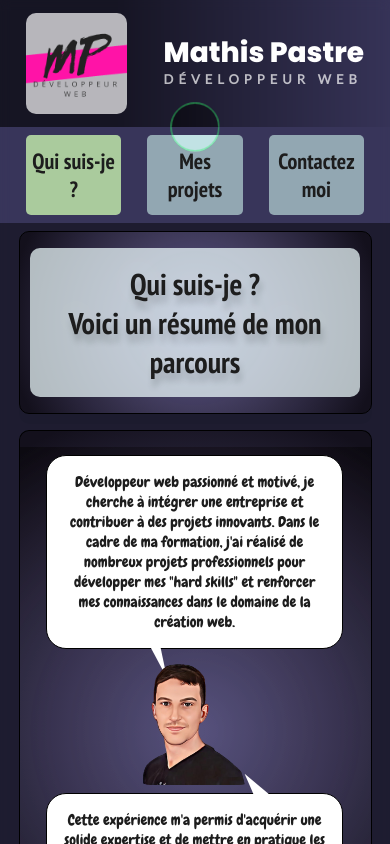
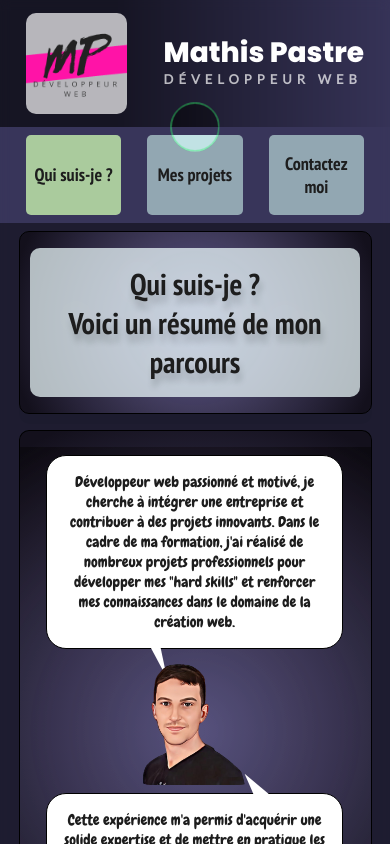
Before and after one commit to MathisPastreNelson/portfolio-mathis-pastre, a React (Create React App) app: page / in a window 390 px wide. Shown: the top 844 px of the page. Built offline with nearby package versions, Linux system fonts and the light colour scheme.

Commit message:
button switch ok

```diff
--- a/src/style/_navBar.scss
+++ b/src/style/_navBar.scss
@@ -31,3 +31,9 @@
 .buttonSwitchComponent.active {
   background-color: rgba(210, 255, 180, 0.747);
 }
+
+@media (max-width: 1132px) {
+  .buttonSwitchComponent {
+    font-size: 18px;
+  }
+}
--- a/src/style/index.css
+++ b/src/style/index.css
@@ -427,6 +427,11 @@ header {
   background-color: rgba(210, 255, 180, 0.747);
 }
 
+@media (max-width: 1132px) {
+  .buttonSwitchComponent {
+    font-size: 18px;
+  }
+}
 .who_container {
   border-radius: 10px 10px 0 0;
   border-top: 1px solid black;
```
Also changed, not shown: 1 other file (tests, documents, lock files or other folders).
